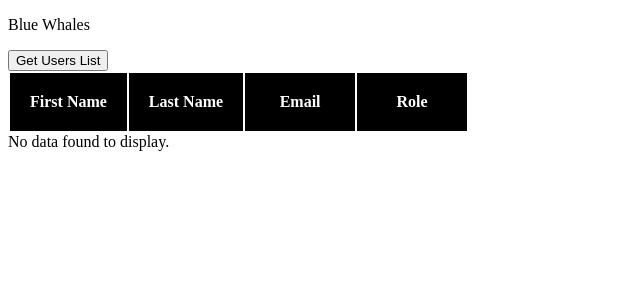
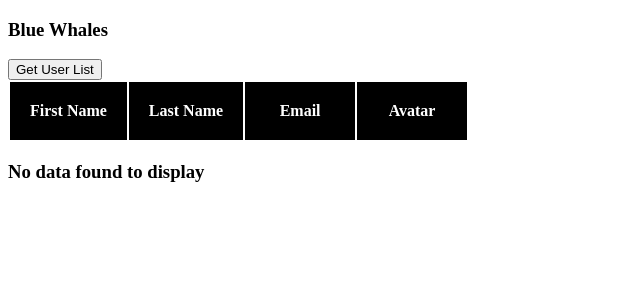
Before and after one commit to acciojob/fetch-users-Dipak1121, a React app: page / in a window 1280 px wide. Shown: the top 300 px of the page, without its empty margins (0-640 px from the left). Built offline with nearby package versions, Linux system fonts and the light colour scheme.

Commit message:
eight commit

```diff
--- a/src/components/App.js
+++ b/src/components/App.js
@@ -1,53 +1,72 @@
 
-
-import React,{useState} from "react";
+import React, { useState } from "react";
 import './../styles/App.css';
-import Axios from "axios";
 
 const App = () => {
-  const [data, setData] = useState([]);
-  const getData = () => {
-    Axios.get(
-      "https://geektrust.s3-ap-southeast-1.amazonaws.com/adminui-problem/members.json"
-    )
-      .then((response) => {
-        setData(response.data);
-        console.log(response.data);
+
+  const [showList, setShowList] = useState(false);
+
+  const [apiData, setApiData] = useState([]);
+
+  function fetchAPI(){
+
+    fetch("https://reqres.in/api/users")
+    .then((response)=>response.json())
+    .then((data)=>{
+      console.log(data.data);
+      setApiData(data.data);
+      setShowList(true);
+      console.log(apiData);
     })
-      .catch((error) => {
-        console.error("Error fetching users:", error);
-      });
-  };
+    .catch((err)=>{
+      console.log(err);
+    })
 
+    // console.log(data);
+  }
   return (
-    <div className="container">
-      <div className="header">
-        <p>Blue Whales</p>
+    <div>
+        <div className="head">
+          <h3>Blue Whales</h3>
           <button className="btn"
-        onClick={getData}>Get Users List</button>
+          onClick={fetchAPI}>Get User List</button>
           </div>
+          {/* <div className="lebels">
+            <h4>First Name</h4>
+            <h4>Last Name</h4>
+            <h4>Email</h4>
+            <h4>Avatar</h4>
+          </div> */}
           <table>
             <thead>
               <tr>
                 <th>First Name</th>
                 <th>Last Name</th>
                 <th>Email</th>
-            <th>Role</th>
+                <th>Avatar</th>
               </tr>
             </thead>
             <tbody>
-          {data.length > 0 &&
-            data.map((item) => (
-              <tr key={item.id}>
-                <td>{item.name.split(" ")[0]}</td>
-                <td>{item.name.split(" ")[1]}</td>
+            {
+              showList && apiData.map((item, index)=>{
+                return(
+                  <tr className="user" key={index}>
+                    <td>{item.first_name}</td>
+                    <td>{item.last_name}</td>
                     <td>{item.email}</td>
-                <td>{item.role}</td>
+                    <td><img src={item.avatar} alt="No Avatar"></img></td>
                   </tr>
-            ))}
+                )
+              })
+            }
             </tbody>
           </table>
-      {data.length == 0 && <div className="no-data">No data found to display.</div>}
+
+          {
+            (apiData.length == 0) && <h3>No data found to display</h3>
+          }
+
+
     </div>
   )
 }
```
Lines whose indentation alone changed are shown as unchanged.
